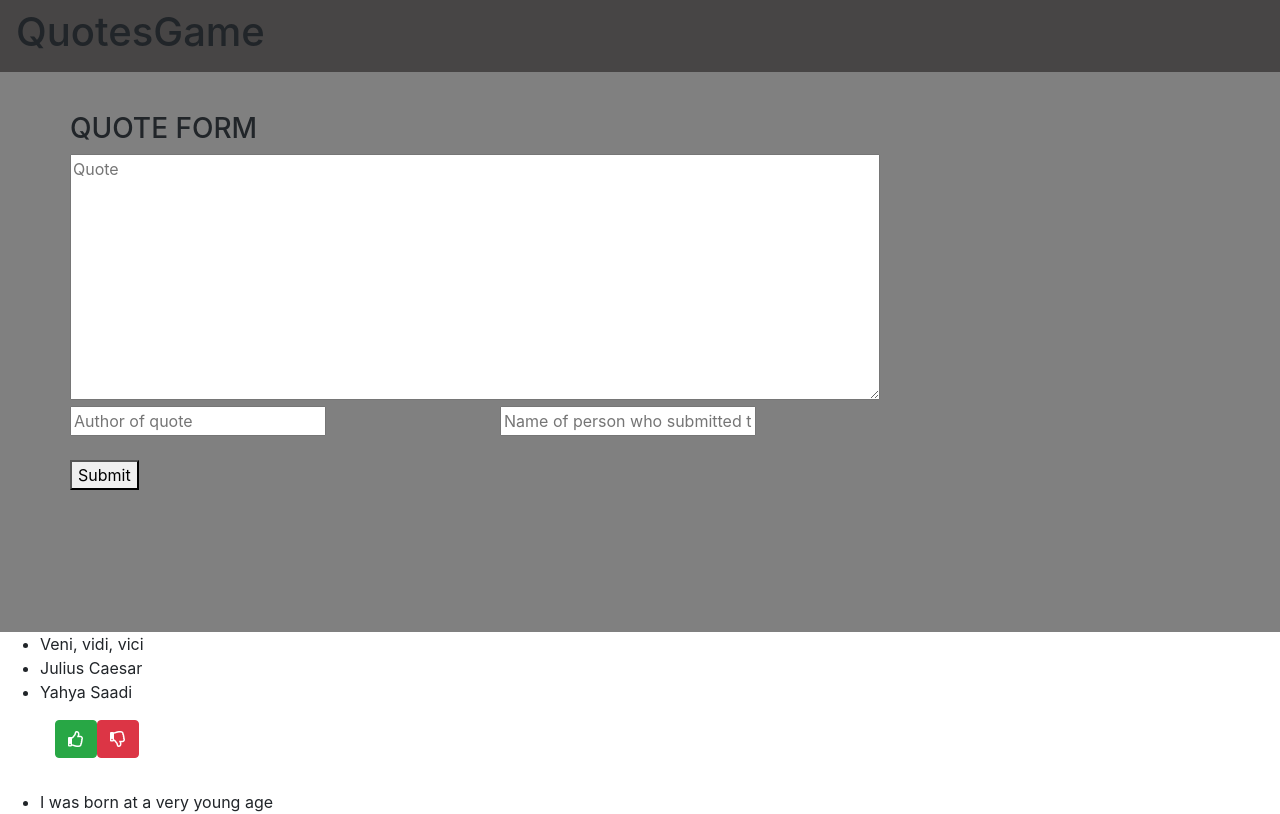
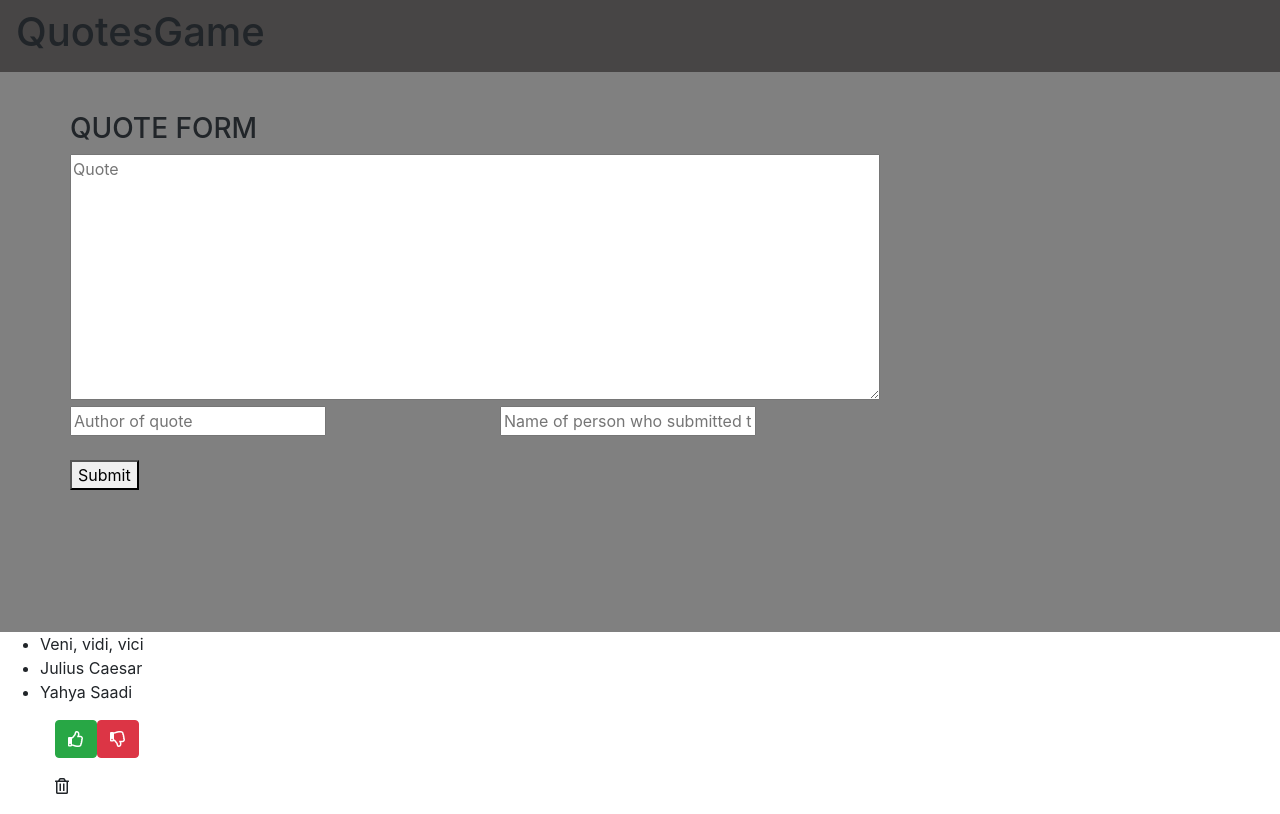
Before and after one commit to yahyasaadi/quotes, an Angular app: page / in a window 1280 px wide. Shown: the top 814 px of the page. Built offline with nearby package versions, Linux system fonts and the light colour scheme.

Commit message:
added the trash icon for the delete function

```diff
--- a/src/app/quote-details/quote-details.component.html
+++ b/src/app/quote-details/quote-details.component.html
@@ -7,7 +7,8 @@
 
 <div class=" likeOrDislike col">
     <p class="btn btn-success"><i class="far fa-thumbs-up"></i></p>
-    <p class="btn btn-danger"><i class="far fa-thumbs-down "></i></p>
+    <p class="btn btn-danger"><i class="far fa-thumbs-down"></i></p>
+    <p><i class="far fa-trash-alt"></i></p>
 </div>
 
 
```
